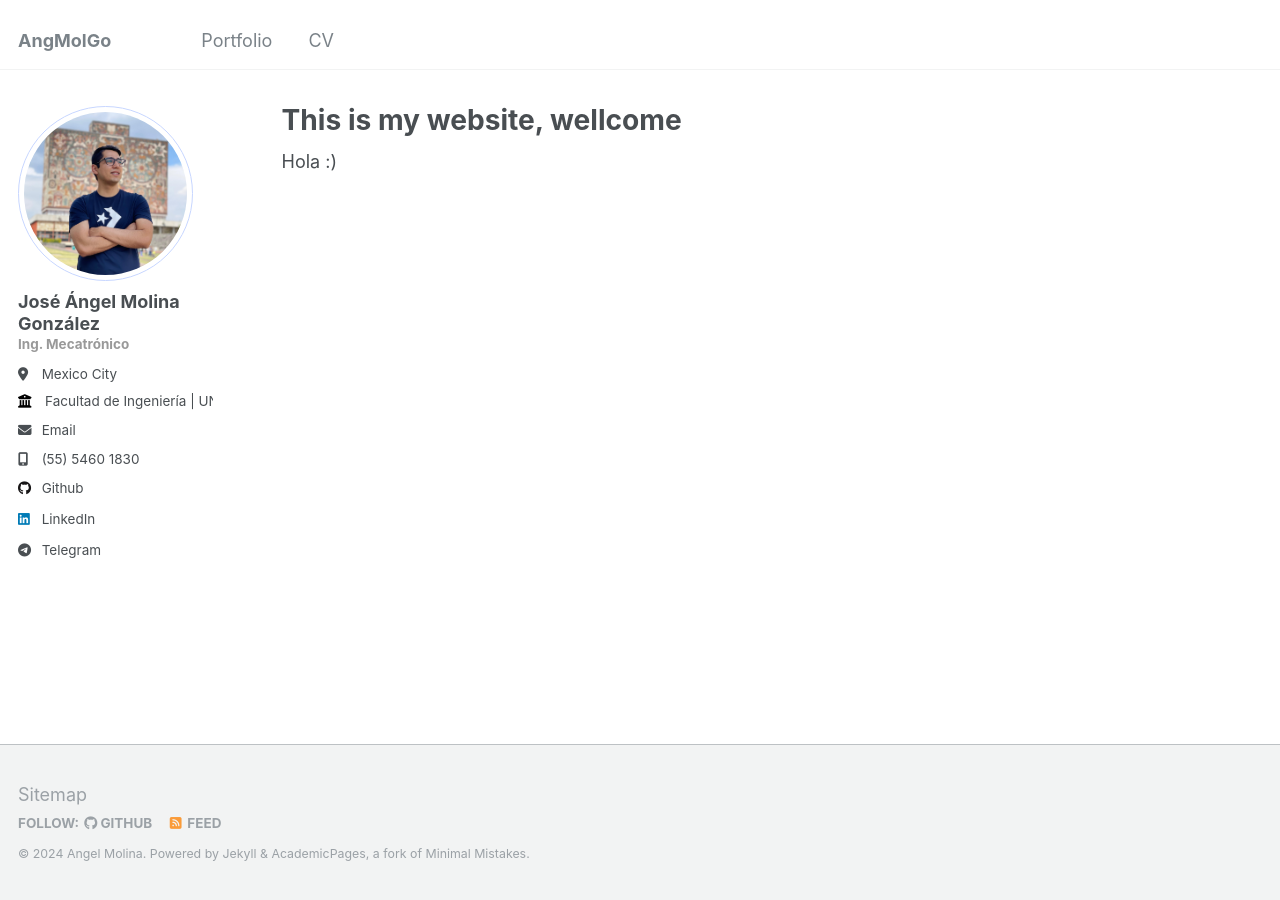
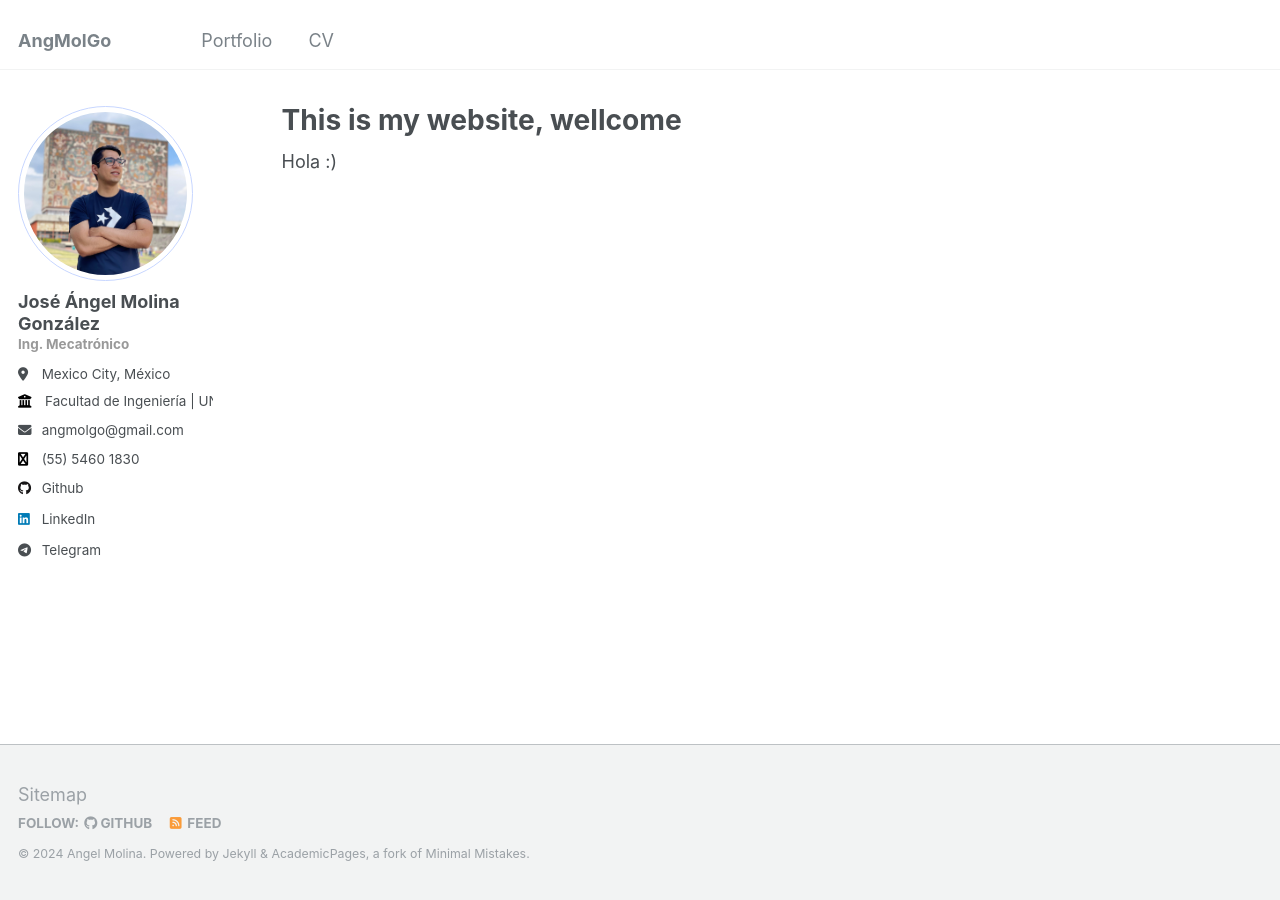
Before and after one commit to AngMolGo/angmolgo.github.io, a Jekyll site: the page built from _pages/about.md, in a window 1280 px wide. Built offline with Jekyll 4.4.1, drawn with Linux system fonts in a browser that asks for light colours.

Commit message:
some changes

```diff
--- a/_config.yml
+++ b/_config.yml
@@ -25,7 +25,7 @@ author:
   name             : "José Ángel Molina González"
   pronouns         : "Ing. Mecatrónico" # example: "she/her"
   bio              : #"Hi, I'm Angel"
-  location         : "Mexico City"
+  location         : "Mexico City, México"
   employer         : "Facultad de Ingeniería | UNAM"
   uri              : # URL
   email            : "angmolgo@gmail.com"
--- a/_data/ui-text.yml
+++ b/_data/ui-text.yml
@@ -25,7 +25,8 @@ en: &DEFAULT_EN
   feed_label                 : "Feed"
   powered_by                 : "Powered by"
   website_label              : "Website"
-  email_label                : "Email"
+  email_label                : "angmolgo@gmail.com"
+  #email_label                : "Email"
   recent_posts               : "Recent Posts"
   undefined_wpm              : "Undefined parameter words_per_minute at _config.yml"
   comment_form_info          : "Your email address will not be published. Required fields are marked"
--- a/_includes/author-profile.html
+++ b/_includes/author-profile.html
@@ -37,7 +37,7 @@
         <li><a href="mailto:{{ author.email }}"><i class="fas fa-fw fa-envelope icon-pad-right" aria-hidden="true"></i>{{ site.data.ui-text[site.locale].email_label | default: "Email" }}</a></li>
       {% endif %}
       {% if author.cellphone %}
-        <li class="author__desktop"><i class="fa-solid fa-mobile-screen-button icon-pad-right" aria-hidden="true"></i>{{ author.cellphone }}</li>
+        <li class="author__desktop"><i class="fa fa-whatsapp icon-pad-right" aria-hidden="true"></i>{{ author.cellphone }}</li>
       {% endif %}
 
       <!-- Font Awesome and Academicons icons / Academic websites -->
```
